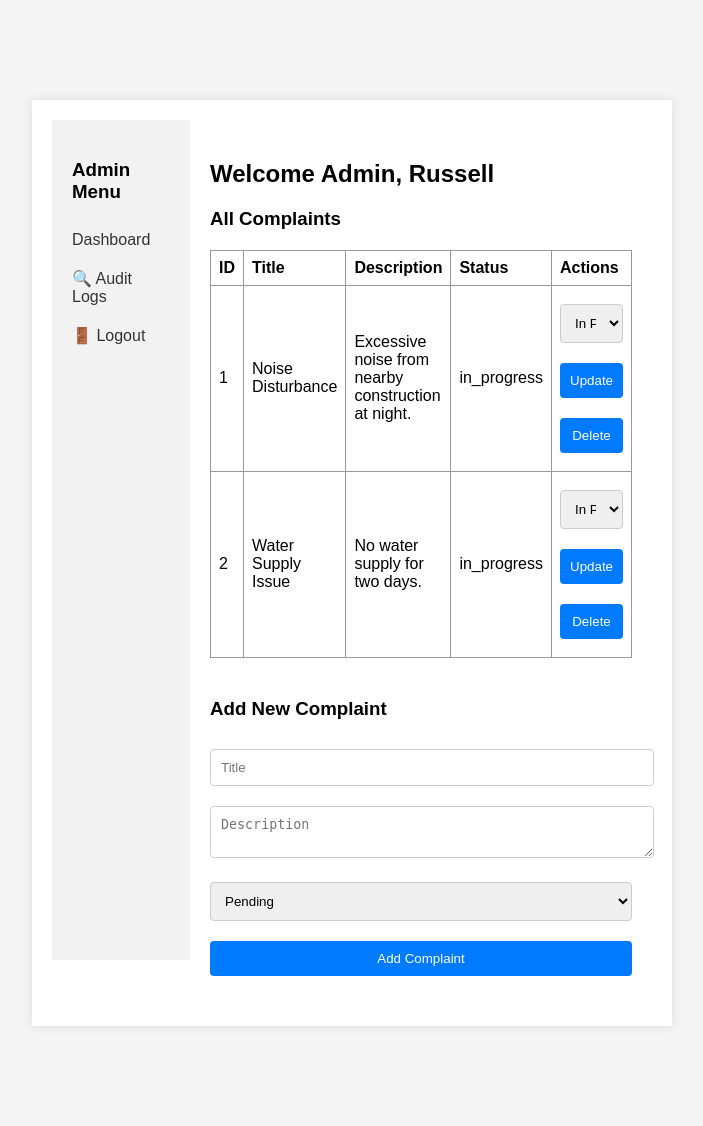
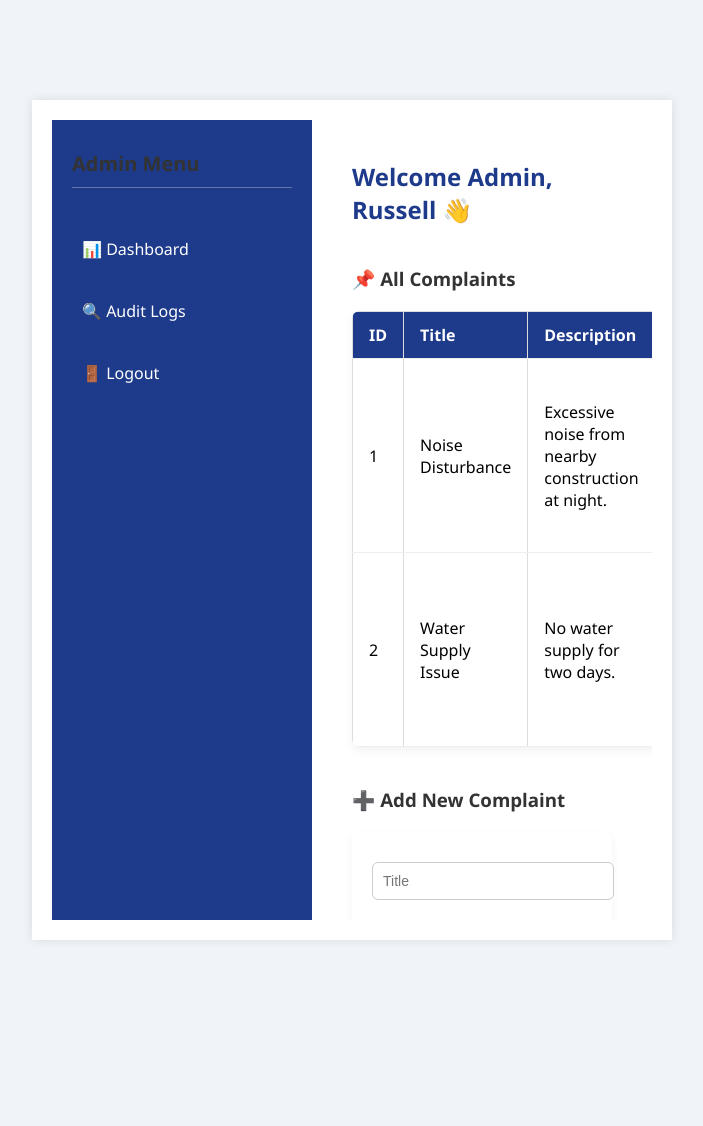
Before and after one commit to RussellOsias/lab5_ias, a PHP site: page /admin_dashboard.php in a window 1280 px wide. Shown: the whole page, without its empty margins (288-991 px from the left). After the commit the page ends 940 px from the top, so only its background shows below. Run offline with PHP 8.4, Linux system fonts and the light colour scheme; a user stored in the database is signed in; data comes from the database, SQL or seed files in the repository.

Commit message:
design changes commit

```diff
--- a/admin_dashboard.php
+++ b/admin_dashboard.php
@@ -15,34 +15,123 @@ require_once 'config.php';
     <title>Admin Dashboard - WeCare</title>
     <link rel="stylesheet" href="styles.css">
     <style>
+        body {
+            margin: 0;
+            font-family: 'Segoe UI', Tahoma, Geneva, Verdana, sans-serif;
+            background: #f0f4f8;
+        }
+
         .dashboard-container {
             display: flex;
-        }
-        .sidebar {
-            width: 200px;
-            padding: 20px;
-            background-color: #f2f2f2;
             height: 100vh;
         }
+
+        .sidebar {
+            width: 220px;
+            background: #1e3a8a;
+            color: white;
+            padding: 30px 20px;
+            display: flex;
+            flex-direction: column;
+            gap: 20px;
+        }
+
+        .sidebar h3 {
+            margin-top: 0;
+            font-size: 20px;
+            border-bottom: 1px solid rgba(255, 255, 255, 0.3);
+            padding-bottom: 10px;
+        }
+
         .sidebar a {
-            display: block;
-            padding: 10px 0;
             text-decoration: none;
+            color: white;
+            font-size: 16px;
+            padding: 10px;
+            border-radius: 6px;
+            transition: background 0.3s;
+        }
+
+        .sidebar a:hover {
+            background: rgba(255, 255, 255, 0.15);
+        }
+
+        .main-content {
+            flex: 1;
+            padding: 40px;
+            overflow-y: auto;
+        }
+
+        h2 {
+            margin-top: 0;
+            color: #1e3a8a;
+        }
+
+        h3 {
+            margin-top: 40px;
             color: #333;
         }
-        .main-content {
-            flex: 1;
-            padding: 20px;
-        }
+
         table {
             width: 100%;
             border-collapse: collapse;
-            margin-bottom: 40px;
+            margin-top: 20px;
+            background: white;
+            border-radius: 8px;
+            overflow: hidden;
+            box-shadow: 0 4px 10px rgba(0,0,0,0.05);
         }
+
         th, td {
-            border: 1px solid #999;
-            padding: 8px;
+            padding: 12px 16px;
+            border-bottom: 1px solid #eee;
+        }
+
+        th {
+            background-color: #1e3a8a;
+            color: white;
             text-align: left;
+        }
+
+        form {
+            margin-top: 20px;
+            background: white;
+            padding: 20px;
+            border-radius: 8px;
+            box-shadow: 0 4px 10px rgba(0,0,0,0.05);
+            display: flex;
+            flex-direction: column;
+            gap: 15px;
+        }
+
+        input[type="text"], textarea, select {
+            padding: 10px;
+            border-radius: 6px;
+            border: 1px solid #ccc;
+            font-size: 14px;
+        }
+
+        button {
+            background-color: #1e3a8a;
+            color: white;
+            padding: 10px 14px;
+            border: none;
+            border-radius: 6px;
+            cursor: pointer;
+            font-weight: bold;
+            transition: background-color 0.2s;
+        }
+
+        button:hover {
+            background-color: #3b5fc4;
+        }
+
+        .action-form {
+            display: inline;
+        }
+
+        select {
+            font-size: 13px;
         }
     </style>
 </head>
@@ -52,16 +141,16 @@ require_once 'config.php';
     <!-- Sidebar -->
     <div class="sidebar">
         <h3>Admin Menu</h3>
-        <a href="admin_dashboard.php">Dashboard</a>
+        <a href="admin_dashboard.php">📊 Dashboard</a>
         <a href="audit.php">🔍 Audit Logs</a>
         <a href="logout.php">🚪 Logout</a>
     </div>
 
     <!-- Main Content -->
     <div class="main-content">
-        <h2>Welcome Admin, <?= htmlspecialchars($user['first_name']); ?></h2>
+        <h2>Welcome Admin, <?= htmlspecialchars($user['first_name']); ?> 👋</h2>
 
-        <h3>All Complaints</h3>
+        <h3>📌 All Complaints</h3>
         <table>
             <tr><th>ID</th><th>Title</th><th>Description</th><th>Status</th><th>Actions</th></tr>
             <?php
@@ -72,9 +161,9 @@ require_once 'config.php';
                 <td><?= $row['id'] ?></td>
                 <td><?= htmlspecialchars($row['title']) ?></td>
                 <td><?= htmlspecialchars($row['description']) ?></td>
-                <td><?= $row['status'] ?></td>
+                <td><?= ucfirst($row['status']) ?></td>
                 <td>
-                    <form action="update_complaint.php" method="post" style="display:inline;">
+                    <form action="update_complaint.php" method="post" class="action-form">
                         <input type="hidden" name="complaint_id" value="<?= $row['id'] ?>">
                         <select name="new_status">
                             <option value="pending" <?= $row['status']=='pending'?'selected':'' ?>>Pending</option>
@@ -83,7 +172,7 @@ require_once 'config.php';
                         </select>
                         <button type="submit">Update</button>
                     </form>
-                    <form action="delete_complaint.php" method="post" style="display:inline;">
+                    <form action="delete_complaint.php" method="post" class="action-form">
                         <input type="hidden" name="complaint_id" value="<?= $row['id'] ?>">
                         <button type="submit">Delete</button>
                     </form>
@@ -92,11 +181,11 @@ require_once 'config.php';
             <?php endwhile; ?>
         </table>
 
-        <h3>Add New Complaint</h3>
+        <h3>➕ Add New Complaint</h3>
         <form action="add_complaint.php" method="post">
             <input type="text" name="title" placeholder="Title" required>
-            <textarea name="description" placeholder="Description" required></textarea>
-            <select name="status">
+            <textarea name="description" placeholder="Description" rows="3" required></textarea>
+            <select name="status" required>
                 <option value="pending">Pending</option>
                 <option value="in_progress">In Progress</option>
                 <option value="resolved">Resolved</option>
```
Also changed, not shown: analyze_audit.php (added, +149 -0 lines), audit.php (+86 -4 lines).
